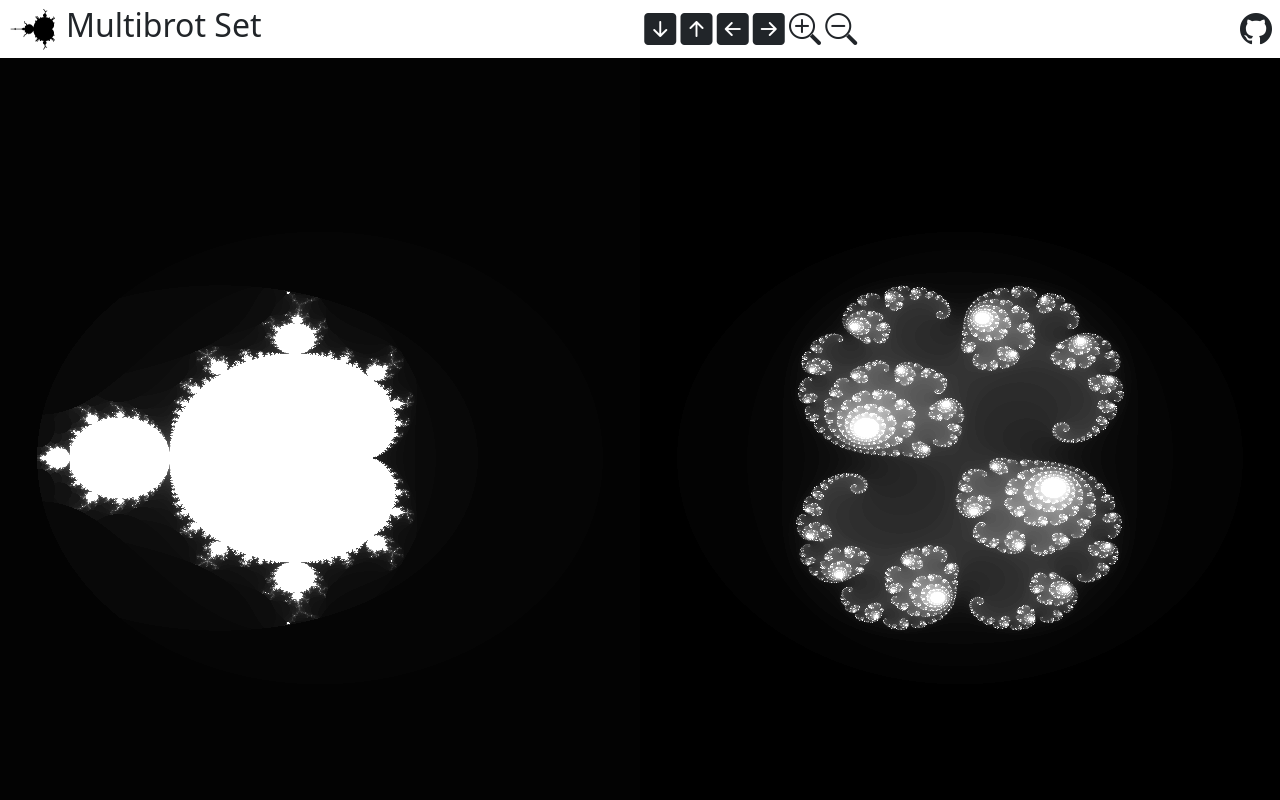
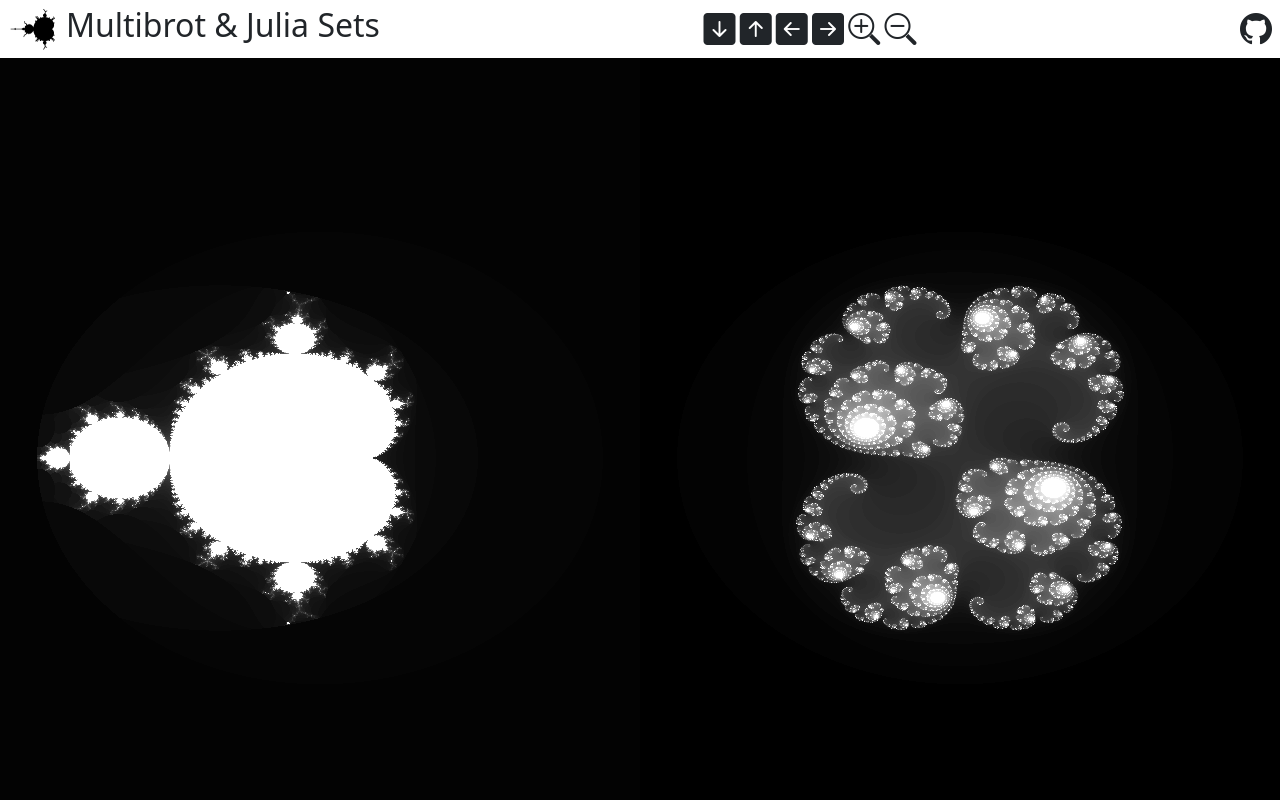
Before and after one commit to Xhst/multibrot-set, a website built with webpack: page src/html/index.html in a window 1280 px wide. Shown: the top 800 px of the page. Built offline with nearby package versions, Linux system fonts and the light colour scheme; files whose address does not match are found by name.

Commit message:
chore: changed heading

```diff
--- a/src/html/index.html
+++ b/src/html/index.html
@@ -15,7 +15,7 @@
             <a href="https://github.com/Xhst/mandelbrot-set"><img src="./assets/favicon.png" alt="Mandelbrot Set" width="50" height="50"></a>
         </div>
         <div class="col-auto">
-            <h2>Multibrot Set</h2>
+            <h2>Multibrot & Julia Sets</h2>
         </div>
         <div class="col-auto flex-grow-1 text-center">
             <i role="button" id="move-down" class="bi bi-arrow-down-square-fill fs-2 text-dark"></i>
```
